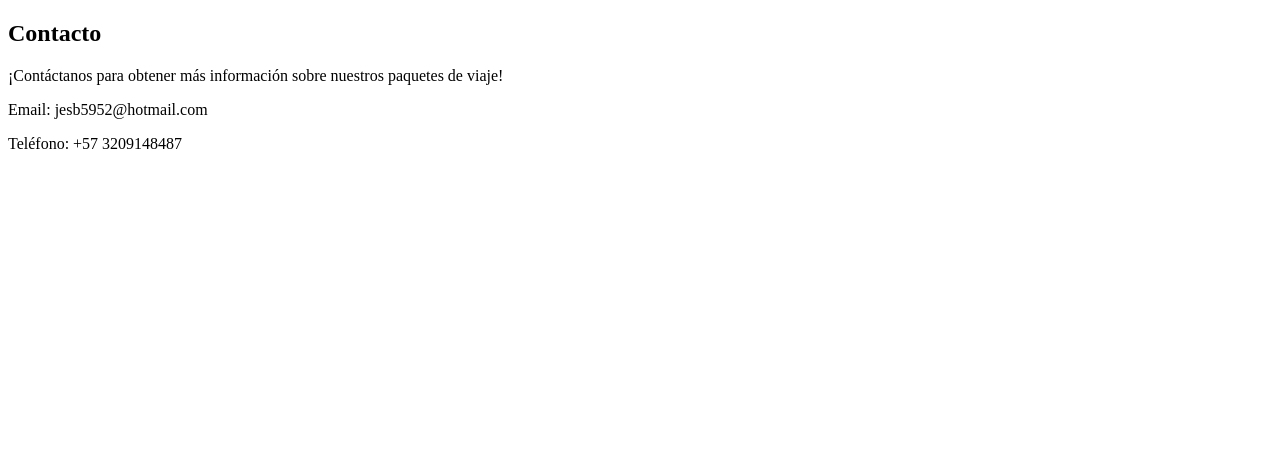
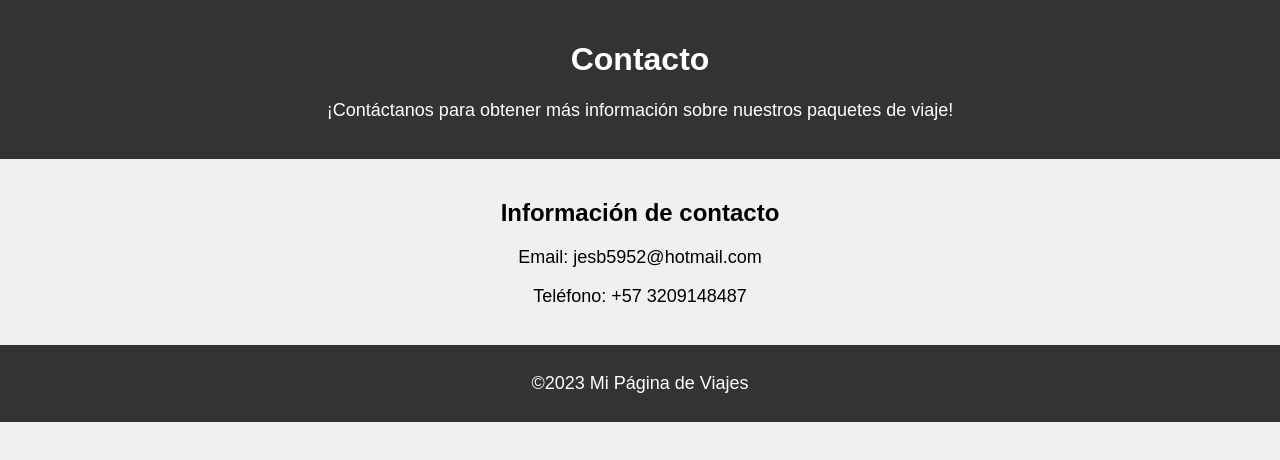
Before and after one commit to Serossss/fundamentosdeprogramacio30407, a plain HTML site: page css/contacto.html in a window 1280 px wide. Drawn offline with Linux system fonts and the light colour scheme.

Commit message:
modifique el apartado de contactos

```diff
--- a/css/contacto.html
+++ b/css/contacto.html
@@ -1,23 +1,57 @@
 <!DOCTYPE html>
 <html lang="en">
-</main>
-<section>
-  <h2>Contacto</h2>
-  <p>
-    ¡Contáctanos para obtener más información sobre nuestros paquetes de
-    viaje!
-  </p>
-  <p>Email: jesb5952@hotmail.com</p>
-  <p>Teléfono: +57 3209148487</p>
-</section>
-</main>
-<footer>
 <head>
     <meta charset="UTF-8">
     <meta name="viewport" content="width=device-width, initial-scale=1.0">
-    <title>Document</title>
+    <title>Contacto</title>
+    <style>
+        body {
+            font-family: Arial, sans-serif;
+            background-color: #f0f0f0;
+            margin: 0;
+            padding: 0;
+        }
+
+        header {
+            background-color: #333;
+            color: #fff;
+            text-align: center;
+            padding: 20px;
+        }
+
+        section {
+            text-align: center;
+            padding: 20px;
+        }
+
+        h2 {
+            font-size: 24px;
+        }
+
+        p {
+            font-size: 18px;
+        }
+
+        footer {
+            background-color: #333;
+            color: #fff;
+            text-align: center;
+            padding: 10px;
+        }
+    </style>
 </head>
 <body>
-
+    <header>
+        <h1>Contacto</h1>
+        <p>¡Contáctanos para obtener más información sobre nuestros paquetes de viaje!</p>
+    </header>
+    <section>
+        <h2>Información de contacto</h2>
+        <p>Email: jesb5952@hotmail.com</p>
+        <p>Teléfono: +57 3209148487</p>
+    </section>
+    <footer>
+        <p>&copy;2023 Mi Página de Viajes</p>
+    </footer>
 </body>
 </html>
```
